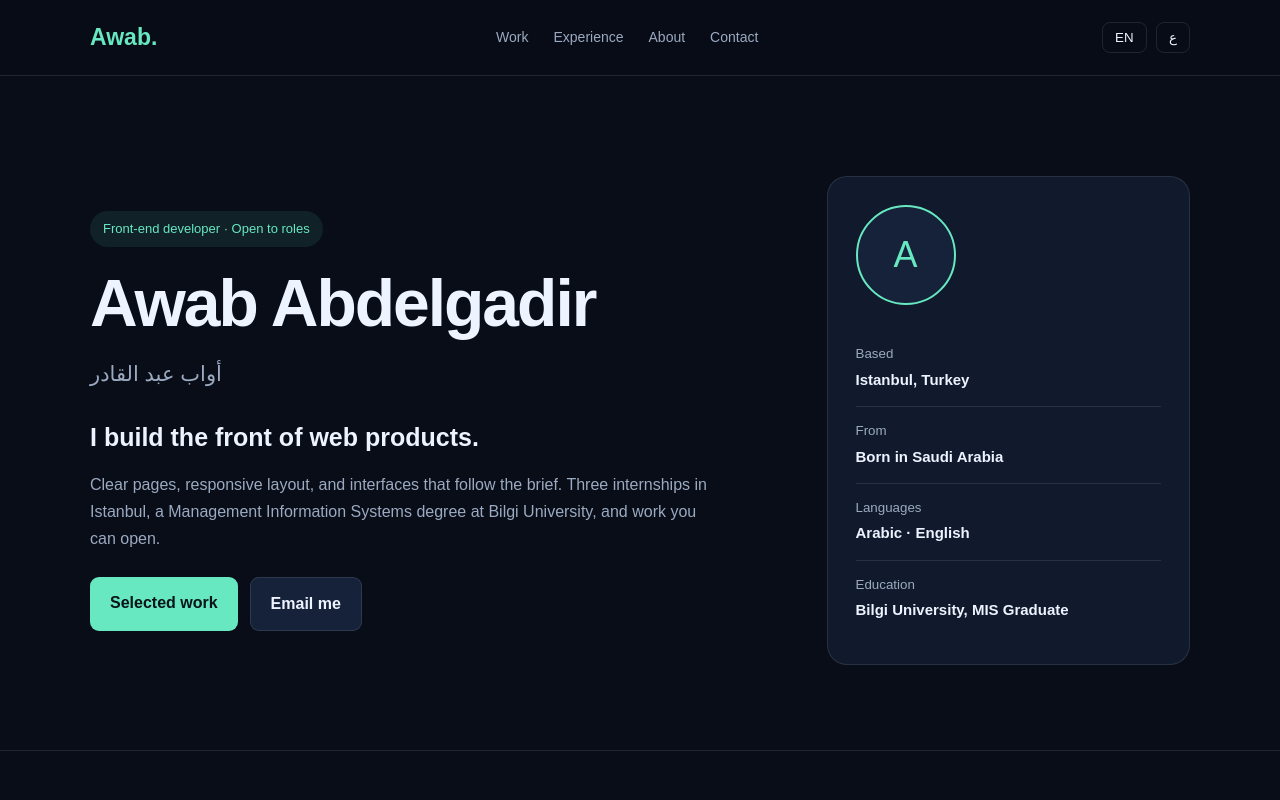
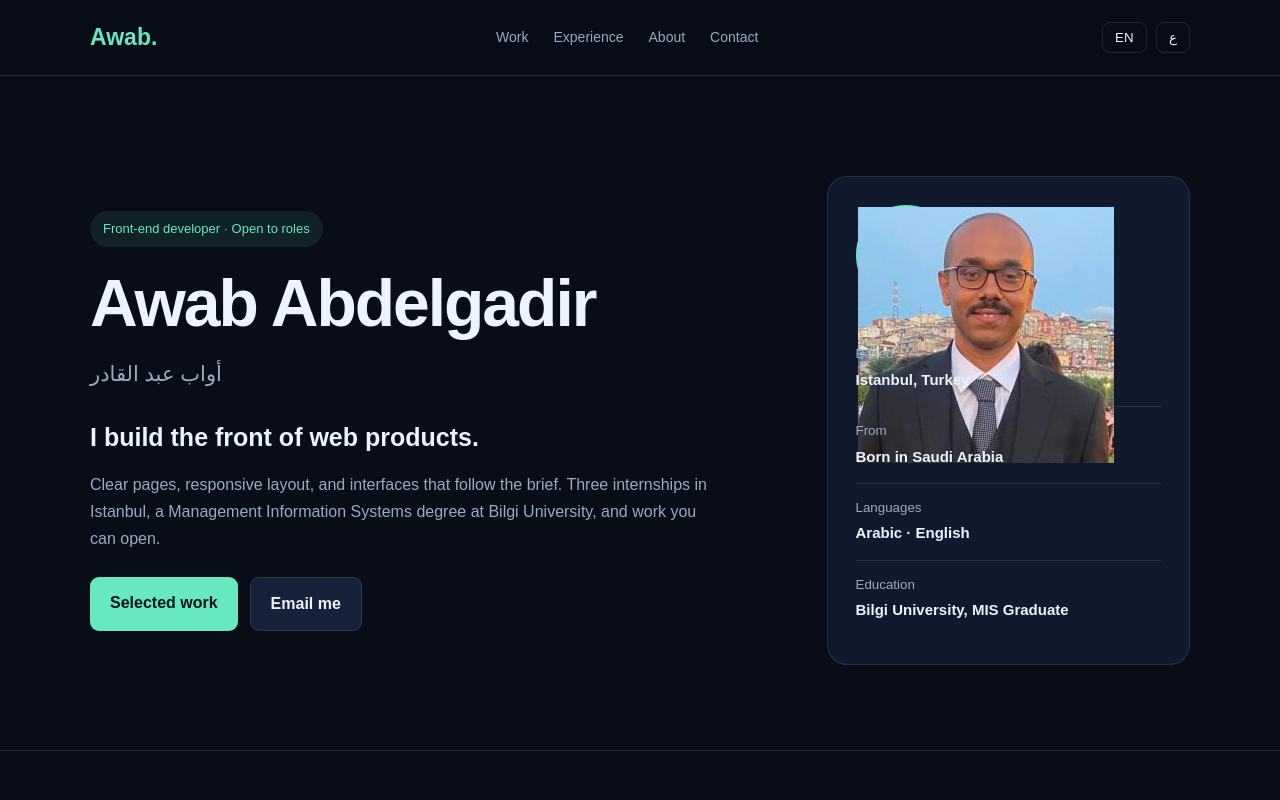
Before and after one commit to awabismailelazhariomerabdelgadir/AwabPortfolio, a plain HTML site: page index.html in a window 1280 px wide. Shown: the top 800 px of the page. Drawn offline with Linux system fonts and the light colour scheme.

Commit message:
Update index.html

```diff
--- a/index.html
+++ b/index.html
@@ -528,7 +528,7 @@ footer {
   </div>
 
   <div class="profile-card">
-    <div class="profile-icon">A</div>
+    <div class="profile-icon"><img src='/link1.jpg'></img></div>
 
     <div class="item">
       <small>Based</small>
```
